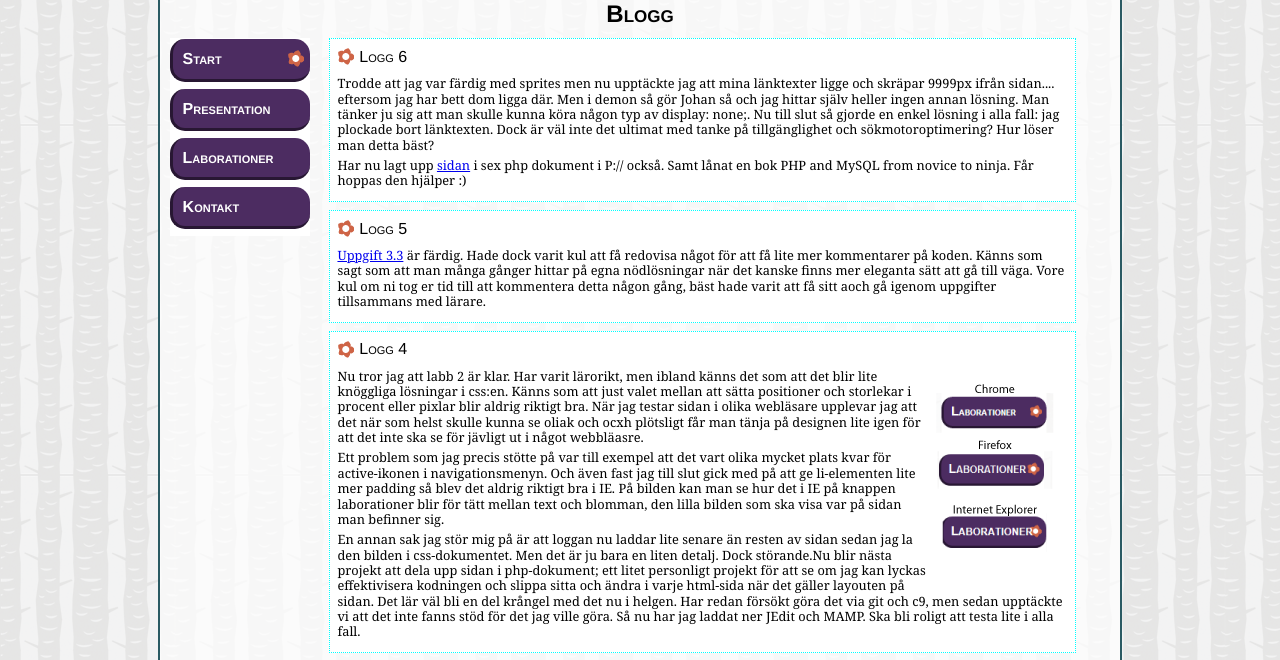
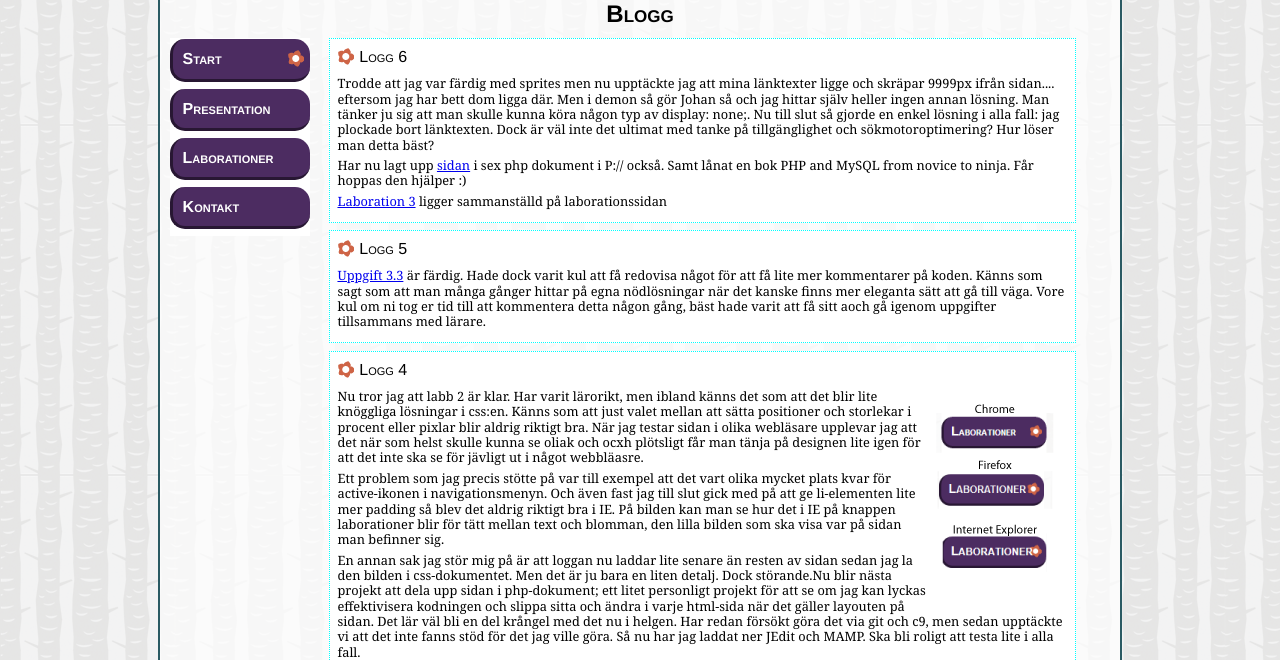
Before and after one commit to aa222di/1d435-labrationer, a PHP site: page / in a window 1280 px wide. Shown: the part 225-885 px from the top of the page. Run offline with PHP 8.4, Linux system fonts and the light colour scheme.

Commit message:
Fick ändra om i utskriftsversionen igen

```diff
--- a/css/basic.css
+++ b/css/basic.css
@@ -545,6 +545,8 @@ dd {
 
     a:link:after { content:" [" attr(href) "] "; }
 
+    #validators { display: none ;}
+
 
 
 }
--- a/index.html
+++ b/index.html
@@ -43,6 +43,7 @@
                     <h3>Logg 6</h3>
                     <p>Trodde att jag var färdig med sprites men nu upptäckte jag att mina länktexter ligge och skräpar 9999px ifrån sidan.... eftersom jag har bett dom ligga där. Men i demon så gör Johan så och jag hittar själv heller ingen annan lösning. Man tänker ju sig att man skulle kunna köra någon typ av display: none;. Nu till slut så gjorde en enkel lösning i alla fall: jag plockade bort länktexten. Dock är väl inte det ultimat med tanke på tillgänglighet och sökmotoroptimering? Hur löser man detta bäst?</p>
                     <p>Har nu lagt upp <a href="http://homepage.lnu.se/student/aa222di/start.php">sidan</a> i sex php dokument i P:// också. Samt lånat en bok PHP and MySQL from novice to ninja. Får hoppas den hjälper :)</p>
+                    <p><a href="pages/laborationer.html#lab3">Laboration 3</a> ligger sammanställd på laborationssidan</p>
 
                 </div>
 
```
